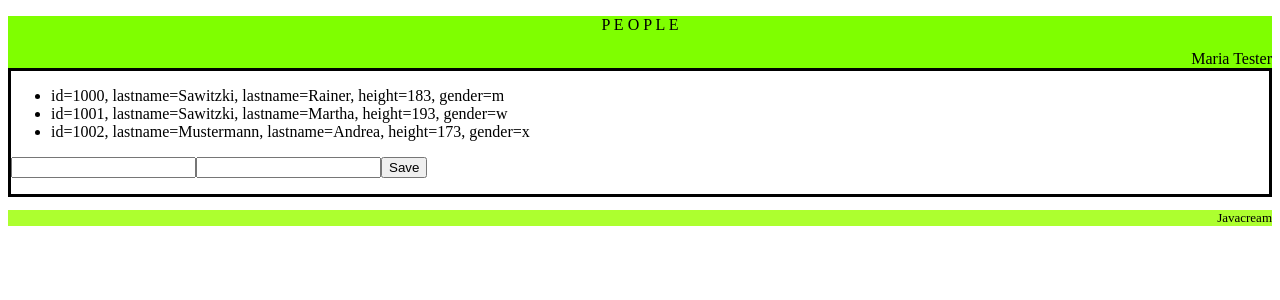
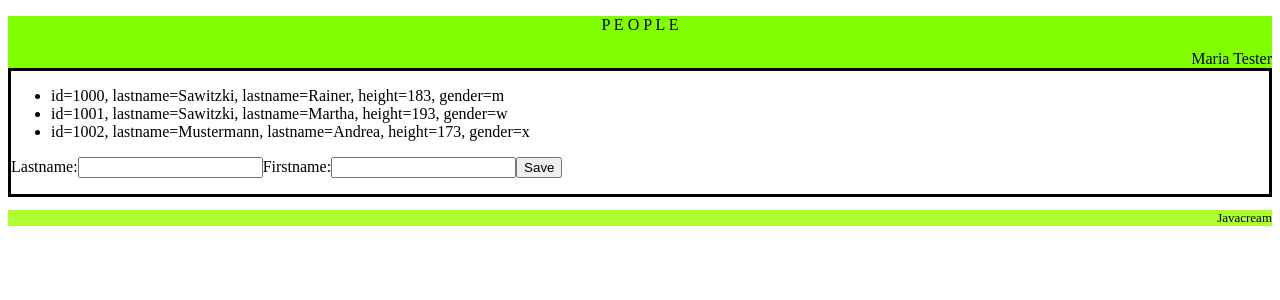
Before and after one commit to Javacream/org.javacream.training.angular, an Angular app in the folder training/: page / in a window 1280 px wide. Shown: the top 300 px of the page. Built offline with nearby package versions, Linux system fonts and the light colour scheme.

Commit message:
finish PersonInput

```diff
--- a/training/src/app/people/person-input/person-input.component.html
+++ b/training/src/app/people/person-input/person-input.component.html
@@ -1,4 +1,6 @@
-<input type="text" [(ngModel)]="lastname"/>
-<input type="text" [(ngModel)]="firstname"/>
+<label for="lastname">Lastname:</label>
+<input type="text" id="lastname" [(ngModel)]="lastname"/>
+<label for="fn">Firstname:</label>
+<input type="text" [(ngModel)]="firstname" id="fn"/>
 <button (click)="save()">Save</button>
-<p>{{saveResult}}</p>
+<p><app-person [person]="createdPerson"></app-person></p>
--- a/training/src/app/people/person-input/person-input.component.ts
+++ b/training/src/app/people/person-input/person-input.component.ts
@@ -1,4 +1,6 @@
 import { Component } from '@angular/core';
+import { PersonIF } from '../model/people.model';
+import { PeopleService } from '../services/people.service';
 
 @Component({
   selector: 'app-person-input',
@@ -6,10 +8,11 @@ import { Component } from '@angular/core';
   styleUrls: ['./person-input.component.css']
 })
 export class PersonInputComponent {
+  constructor(readonly peopleService:PeopleService){}
   lastname:string = ""
   firstname:string =""
-  saveResult:string = ""
+  createdPerson?:PersonIF
   save(){
-    this.saveResult = this.lastname
+    this.createdPerson = this.peopleService.savePerson(this.lastname, this.firstname)
   }
 }
--- a/training/src/app/people/services/people.service.ts
+++ b/training/src/app/people/services/people.service.ts
@@ -5,7 +5,7 @@ import { PersonIF } from '../model/people.model';
   providedIn: 'root'
 })
 export class PeopleService {
-
+  id = 0
   constructor() { }
 
   people:Array<PersonIF> = [
@@ -13,4 +13,11 @@ export class PeopleService {
     {id:1001, lastname:"Sawitzki", firstname:"Martha", gender:"w", height:193},
     {id:1002, lastname:"Mustermann", firstname:"Andrea", gender:"x", height:173},
   ]
+
+  savePerson(lastname:string, firstname:string, gender="x", height=155):PersonIF{
+    const id = ++this.id
+    const p = {id, lastname, firstname, gender, height}
+    this.people.push(p)
+    return p
+  }
 }
```
